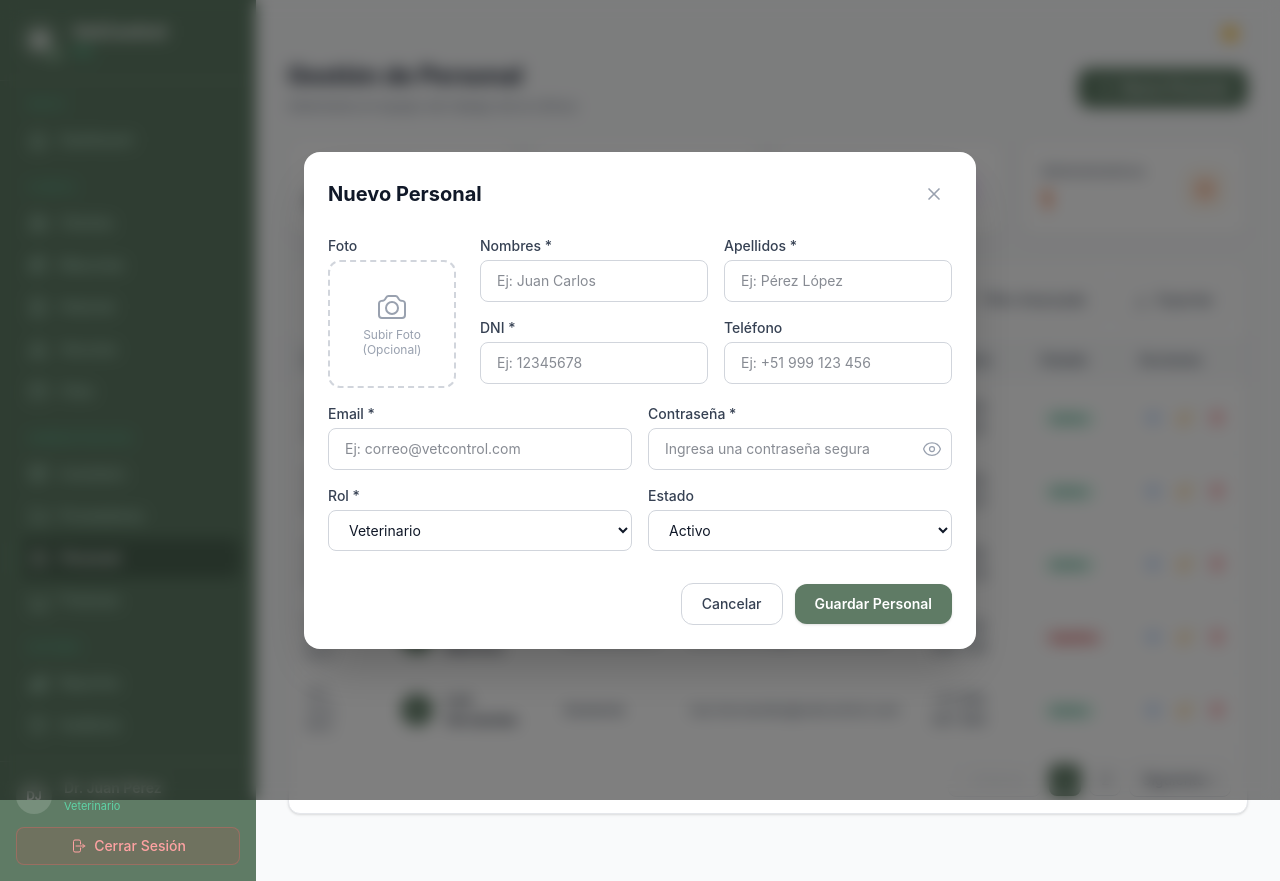
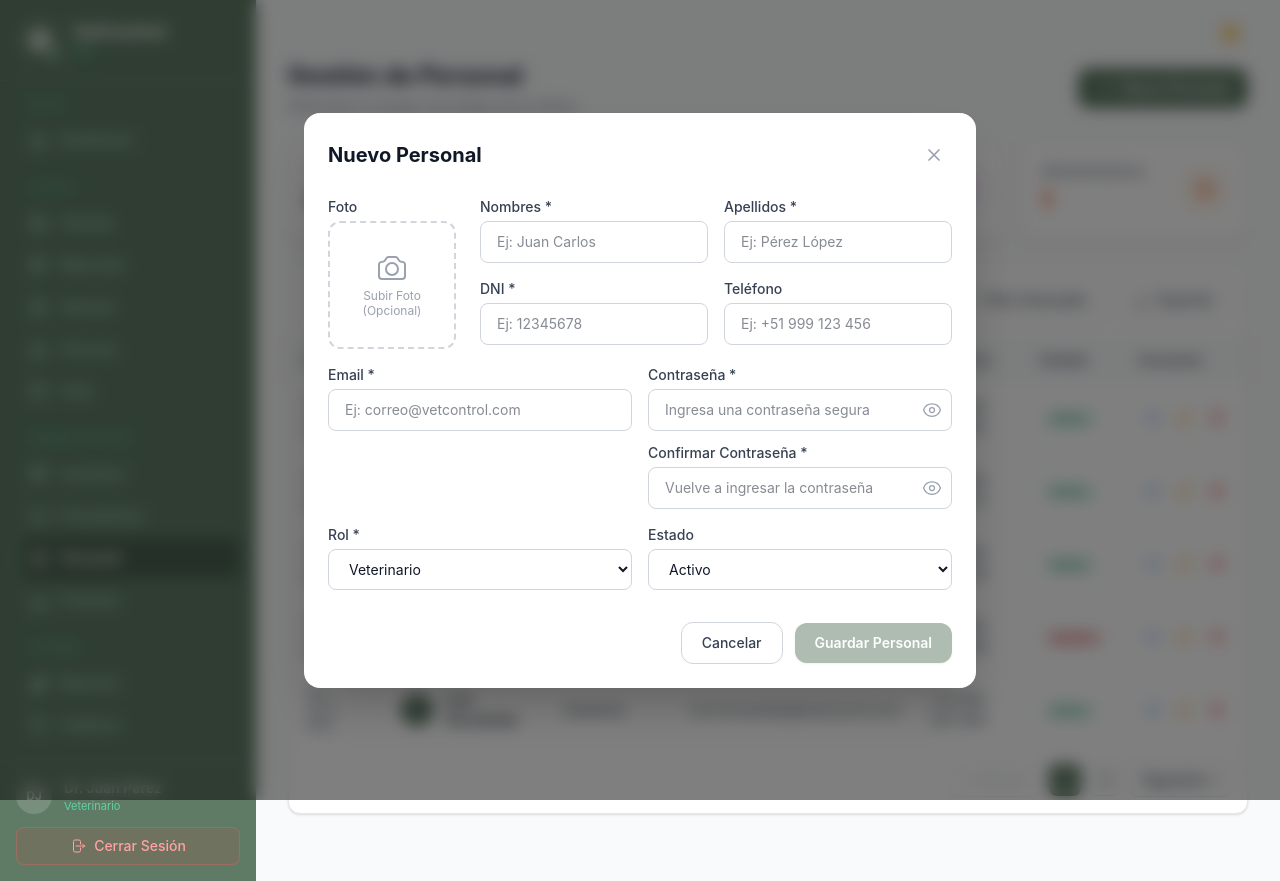
Before and after one commit to murgaalex94-rgb/vetcontrol360-web, a React (Vite) app in the folder frontend/: page /personal in a window 1280 px wide. Both pictures are taken after a click on the button "Nuevo Personal". Built offline with nearby package versions, Linux system fonts and the light colour scheme.

Commit message:
feat: agregar Confirmar Contraseña con validación en tiempo real

```diff
--- a/frontend/src/pages/PersonalPage.jsx
+++ b/frontend/src/pages/PersonalPage.jsx
@@ -63,16 +63,22 @@ function ModalDetallesPersonal({ empleado, onClose }) {
 }
 
 function NuevoPersonalModal({ onClose }) {
-  var [form, setForm] = useState({ nombres: '', apellidos: '', dni: '', telefono: '', email: '', password: '', rol: 'Veterinario', estado: 'Activo' });
+  var [form, setForm] = useState({ nombres: '', apellidos: '', dni: '', telefono: '', email: '', password: '', confirmPassword: '', rol: 'Veterinario', estado: 'Activo' });
   var [showPassword, setShowPassword] = useState(false);
+  var [showConfirmPassword, setShowConfirmPassword] = useState(false);
   var [foto, setFoto] = useState(null);
   var [dragOver, setDragOver] = useState(false);
+
+  var passwordsMatch = form.password === form.confirmPassword;
+  var hasRequiredFields = form.nombres.trim() && form.apellidos.trim() && form.dni.trim() && form.email.trim() && form.password.trim() && form.confirmPassword.trim();
+  var canSubmit = hasRequiredFields && passwordsMatch;
 
   function handleChange(e) {
     setForm(Object.assign({}, form, { [e.target.name]: e.target.value }));
   }
 
   function handleSubmit() {
+    if (!canSubmit) return;
     onClose();
   }
 
@@ -163,6 +169,7 @@ function NuevoPersonalModal({ onClose }) {
               <label className={labelClass}>Email *</label>
               <input type="email" name="email" value={form.email} onChange={handleChange} className={inputClass} placeholder="Ej: correo@vetcontrol.com" />
             </div>
+            <div className="space-y-3">
               <div>
                 <label className={labelClass}>Contraseña *</label>
                 <div className="relative">
@@ -174,6 +181,23 @@ function NuevoPersonalModal({ onClose }) {
                       <svg className="w-5 h-5" fill="none" stroke="currentColor" strokeWidth={1.5} viewBox="0 0 24 24"><path strokeLinecap="round" strokeLinejoin="round" d="M2.036 12.322a1.012 1.012 0 0 1 0-.639C3.423 7.51 7.36 4.5 12 4.5c4.638 0 8.573 3.007 9.963 7.178.07.207.07.431 0 .639C20.577 16.49 16.64 19.5 12 19.5c-4.638 0-8.573-3.007-9.963-7.178Z" /><path strokeLinecap="round" strokeLinejoin="round" d="M15 12a3 3 0 1 1-6 0 3 3 0 0 1 6 0Z" /></svg>
                     )}
                   </button>
+                </div>
+              </div>
+              <div>
+                <label className={labelClass}>Confirmar Contraseña *</label>
+                <div className="relative">
+                  <input type={showConfirmPassword ? 'text' : 'password'} name="confirmPassword" value={form.confirmPassword} onChange={handleChange} className={inputClass + ' pr-10'} placeholder="Vuelve a ingresar la contraseña" />
+                  <button type="button" onClick={function () { setShowConfirmPassword(!showConfirmPassword); }} className="absolute right-2.5 top-1/2 -translate-y-1/2 text-gray-400 dark:text-[#808080] hover:text-gray-600 dark:hover:text-[#A0A0A0] transition-colors cursor-pointer">
+                    {showConfirmPassword ? (
+                      <svg className="w-5 h-5" fill="none" stroke="currentColor" strokeWidth={1.5} viewBox="0 0 24 24"><path strokeLinecap="round" strokeLinejoin="round" d="M3.98 8.223A10.477 10.477 0 0 0 1.934 12C3.226 16.338 7.244 19.5 12 19.5c.993 0 1.953-.138 2.863-.395M6.228 6.228A10.451 10.451 0 0 1 12 4.5c4.756 0 8.773 3.162 10.065 7.498a10.522 10.522 0 0 1-4.293 5.774M6.228 6.228 3 3m3.228 3.228 3.65 3.65m7.894 7.894L21 21m-3.228-3.228-3.65-3.65m0 0a3 3 0 1 0-4.243-4.243m4.242 4.242L9.88 9.88" /></svg>
+                    ) : (
+                      <svg className="w-5 h-5" fill="none" stroke="currentColor" strokeWidth={1.5} viewBox="0 0 24 24"><path strokeLinecap="round" strokeLinejoin="round" d="M2.036 12.322a1.012 1.012 0 0 1 0-.639C3.423 7.51 7.36 4.5 12 4.5c4.638 0 8.573 3.007 9.963 7.178.07.207.07.431 0 .639C20.577 16.49 16.64 19.5 12 19.5c-4.638 0-8.573-3.007-9.963-7.178Z" /><path strokeLinecap="round" strokeLinejoin="round" d="M15 12a3 3 0 1 1-6 0 3 3 0 0 1 6 0Z" /></svg>
+                    )}
+                  </button>
+                </div>
+                {form.confirmPassword && !passwordsMatch && (
+                  <p className="mt-1 text-xs text-red-500">Las contraseñas no coinciden</p>
+                )}
               </div>
             </div>
           </div>
@@ -199,7 +223,7 @@ function NuevoPersonalModal({ onClose }) {
 
         <div className="flex items-center justify-end gap-3 p-6 pt-2">
           <button onClick={onClose} className="px-5 py-2.5 rounded-xl border border-gray-300 dark:border-[#404040] text-sm font-medium text-gray-700 dark:text-[#D0D0D0] hover:bg-gray-50 dark:hover:bg-[#2C2C2C] transition-colors cursor-pointer">Cancelar</button>
-          <button onClick={handleSubmit} className="px-5 py-2.5 rounded-xl text-sm font-semibold text-white shadow-sm transition-colors cursor-pointer" style={{ backgroundColor: '#5F7B65' }}>Guardar Personal</button>
+          <button onClick={handleSubmit} disabled={!canSubmit} className={'px-5 py-2.5 rounded-xl text-sm font-semibold text-white shadow-sm transition-colors cursor-pointer ' + (!canSubmit ? 'opacity-50 cursor-not-allowed' : '')} style={{ backgroundColor: '#5F7B65' }}>Guardar Personal</button>
         </div>
       </div>
     </div>
```
Lines whose indentation alone changed are shown as unchanged.
